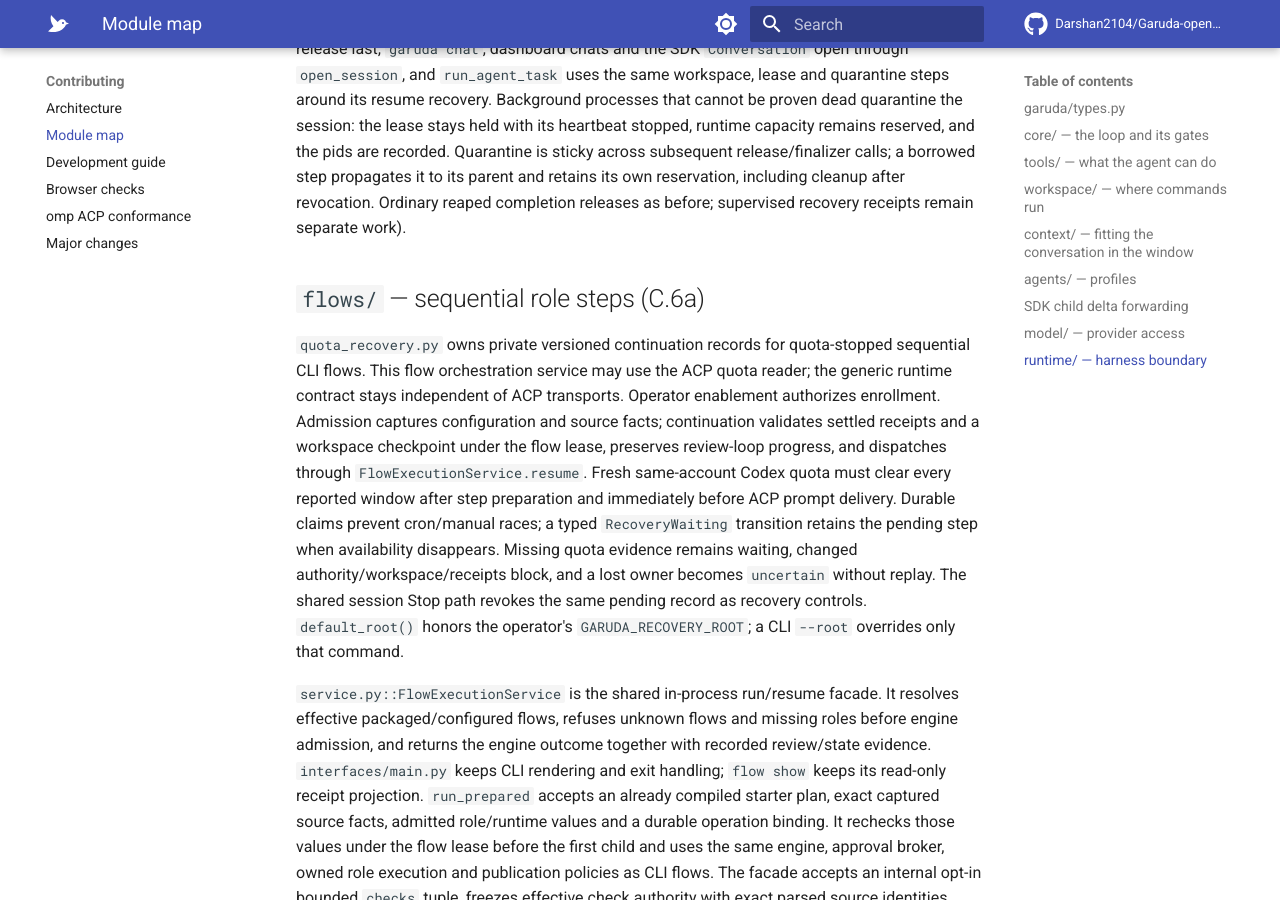
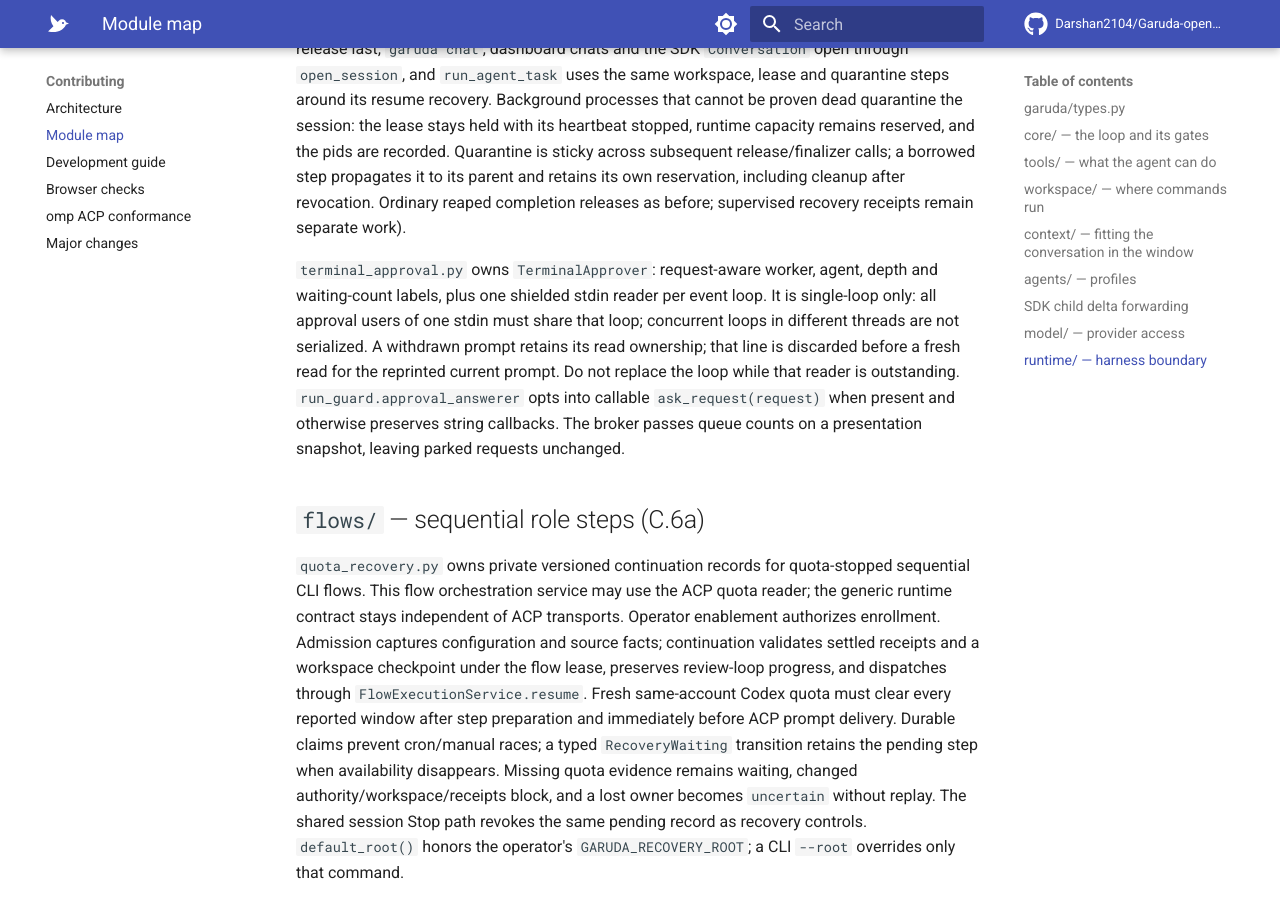
Before and after one commit to Darshan2104/Garuda-openagent, an MkDocs documentation site: the page built from docs/MODULES.md, in a window 1280 px wide and 900 px high, scrolled down 24309 px. Built offline with MkDocs 1.6.1 and Material for MkDocs 9.7.7, drawn with Linux system fonts in a browser that asks for light colours; comment, search, counter and statistics services are not loaded; some of the changed text lies outside the part shown.

Commit message:
Address review: keep duplicate approval ids answerable, tolerate malformed requesters, show waiting count
Closes #473.

Co-Authored-By: Claude Opus 5.5 <noreply@anthropic.com>

````diff
--- a/docs/MODULES.md
+++ b/docs/MODULES.md
@@ -766,6 +766,16 @@ a borrowed step propagates it to its parent and retains its own reservation,
 including cleanup after revocation. Ordinary reaped completion releases as
 before; supervised recovery receipts remain separate work).
 
+`terminal_approval.py` owns `TerminalApprover`: request-aware worker, agent,
+depth and waiting-count labels, plus one shielded stdin reader per event loop.
+It is single-loop only: all approval users of one stdin must share that loop;
+concurrent loops in different threads are not serialized. A withdrawn prompt
+retains its read ownership; that line is discarded before a fresh read for the
+reprinted current prompt. Do not replace the loop while that reader is outstanding.
+`run_guard.approval_answerer` opts into callable `ask_request(request)` when
+present and otherwise preserves string callbacks. The broker passes queue
+counts on a presentation snapshot, leaving parked requests unchanged.
+
 ## `flows/` — sequential role steps (C.6a)
 
 `quota_recovery.py` owns private versioned continuation records for quota-stopped
--- a/docs/use-cases/automate.md
+++ b/docs/use-cases/automate.md
@@ -523,6 +523,17 @@ retain the permission engine's configured root.
 `agent.run(task, resume="latest")` continues this workspace's newest saved
 session; pass `resume_all_projects=True` for the newest one anywhere.
 
+Native session `approval_handler` callbacks receive the action string and are
+serialized by the session broker. A callable object can opt into request-aware
+dispatch by defining async `ask_request(request)`; when callable, that method
+receives the approval request (including child requester identity and a
+presentation-time `queue_length` count) instead of calling the object with the
+action string. Callbacks must cooperate with async cancellation: awaiting
+`asyncio.to_thread` cannot stop the underlying thread on withdrawal, so blocking
+work may outlive its prompt and overlap the next callback. `TerminalApprover`
+handles stale stdin reads, but requires all approval users of one stdin to share
+one event loop. The CLI follows this single-loop contract.
+
 ### Stream live model deltas
 
 <p class="gd-facts">Native runtime · Opt-in · The result stays authoritative</p>
--- a/docs/use-cases/teams.md
+++ b/docs/use-cases/teams.md
@@ -638,10 +638,15 @@ task-local context variables. The root broker presents attached answerers one
 at a time in park order, including SDK callbacks. A terminal request looks like:
 
 ```text
-[garuda] approval 1 of 2: worker worker-12345 · agent editor · depth 1
+[garuda] approval (2 waiting): worker worker-12345 · agent editor · depth 1
   bash({'command': 'echo alpha'})
 Approve? [y/N]:
 ```
+
+The count is a snapshot of unanswered, unexpired asks at presentation time,
+including the current ask. Terminal approval users must share one event loop,
+as CLI run/chat do. Concurrent loops in different threads are not serialized;
+do not replace a loop while a withdrawn input read remains outstanding.
 
 `garuda approvals list latest` appends `worker <id> agent editor depth 1` to
 child requests. For full requester identity and its ceiling fingerprint:
@@ -659,7 +664,8 @@ Cancellation, timeout, disconnect or another channel's answer withdraws the
 attached prompt. Queued time counts toward expiry, and a settled queued ask is
 never presented. Terminal input cannot be interrupted: the next line belonging
 to a withdrawn prompt is discarded and the current prompt is printed again.
-That read can still compete with chat's own `input()` for a subsequent line;
+That read can still compete with chat's own `input()` or the cross-project
+resume confirmation's input for a subsequent line;
 it never applies that line to another approval. Root prompts remain unlabelled.
 
 Integration refuses `worker.busy` while any run or another integration is live.
````
Also changed, not shown: other parts of docs/MODULES.md (+0 -8 lines), .context/decisions.md (+23 -4 lines), 9 other files.
